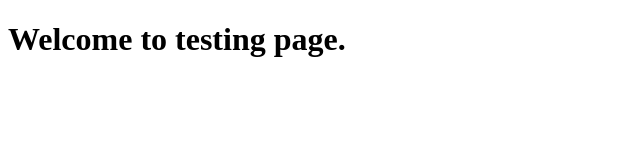
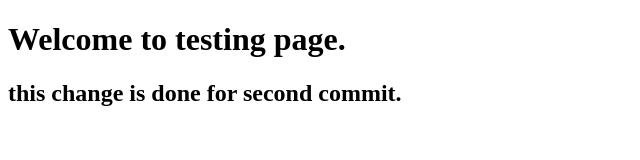
Before and after one commit to mukkhu/testing-git, a plain HTML site: page index.html in a window 1280 px wide. Shown: the whole page, without its empty margins (0-640 px from the left). Drawn offline with Linux system fonts and the light colour scheme.

Commit message:
second-commit

```diff
--- a/index.html
+++ b/index.html
@@ -8,6 +8,7 @@
   </head>
   <body>
     <h1>Welcome to testing page.</h1>
+    <h2>this change is done for second commit.</h2>
     <script src="index.js"></script>
   </body>
 </html>
```
